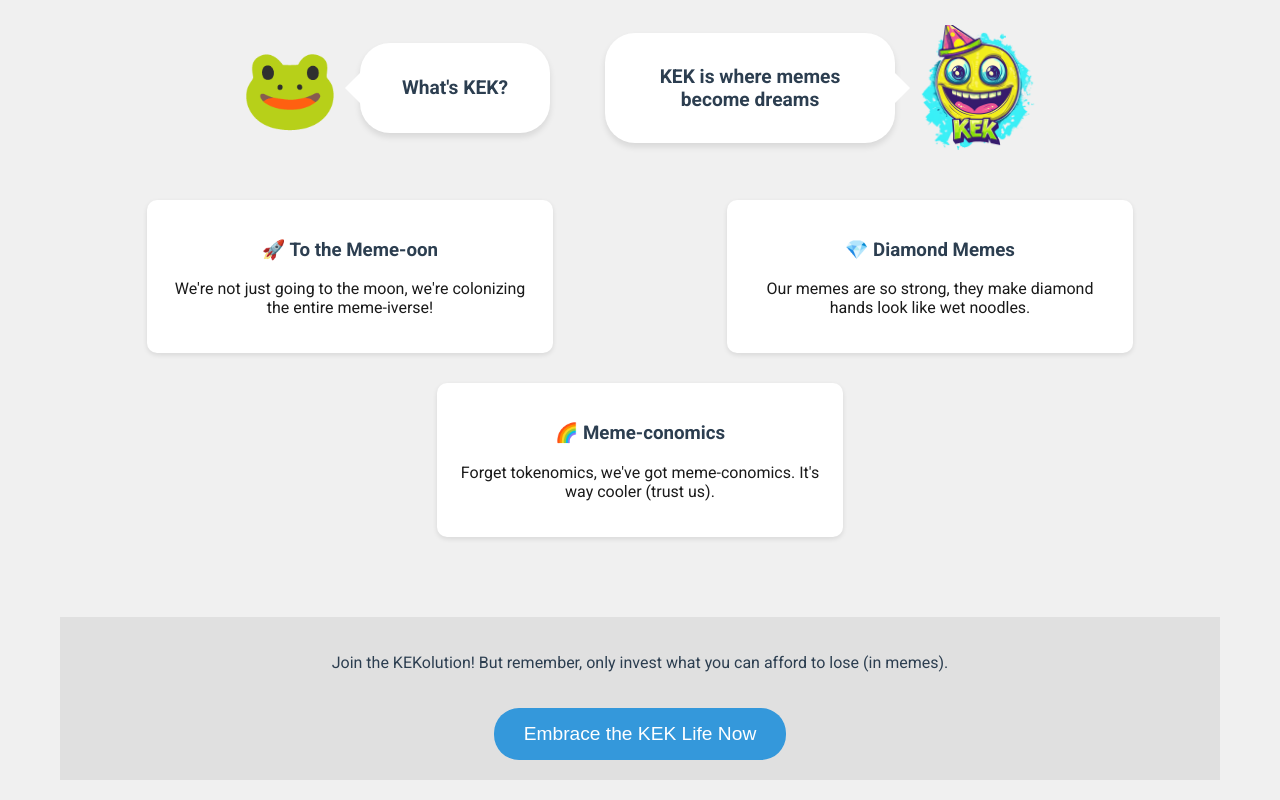
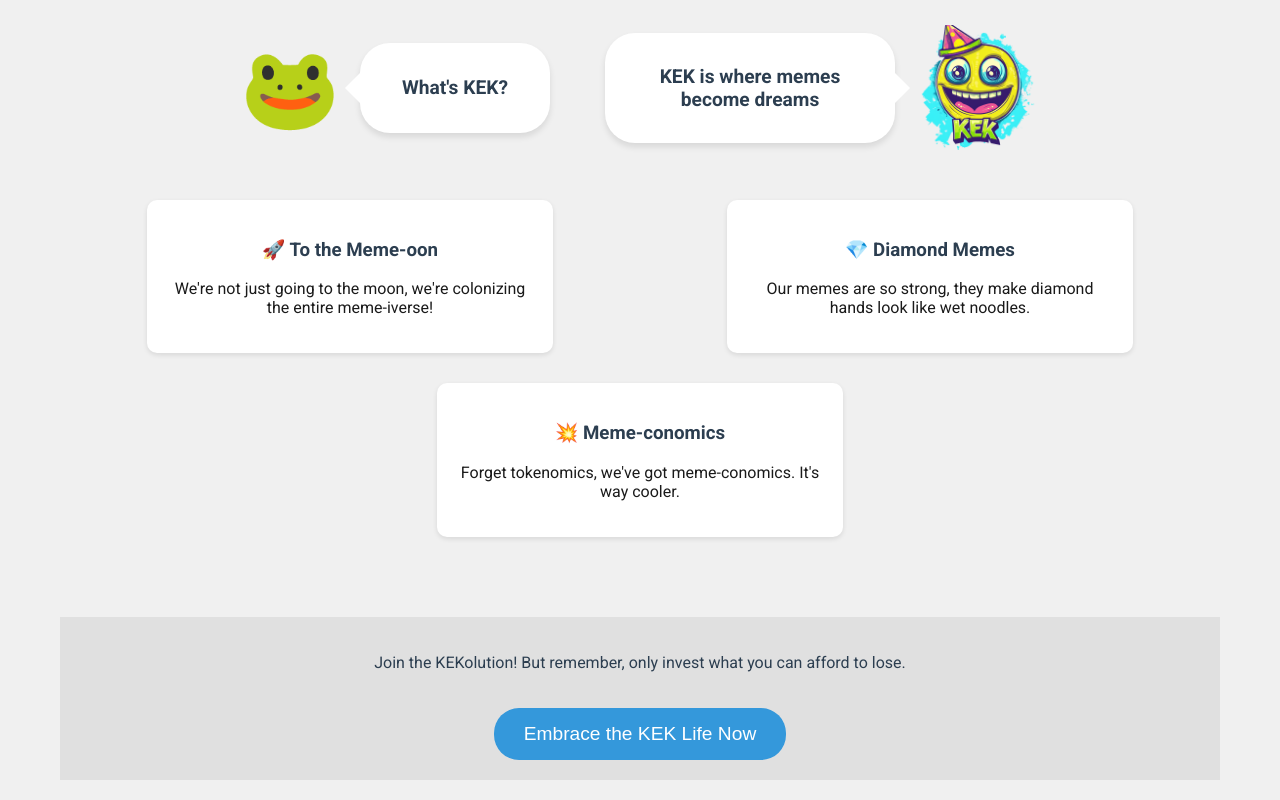
Before and after one commit to ivantey/kek, a plain HTML site: page index.html in a window 1280 px wide. Shown: the part 314-1114 px from the top of the page. Drawn offline with Linux system fonts and the light colour scheme.

Commit message:
Update index.html

```diff
--- a/index.html
+++ b/index.html
@@ -249,12 +249,12 @@
                 <p>Our memes are so strong, they make diamond hands look like wet noodles.</p>
             </div>
             <div class="feature">
-                <h3>🌈 Meme-conomics</h3>
-                <p>Forget tokenomics, we've got meme-conomics. It's way cooler (trust us).</p>
+                <h3>💥 Meme-conomics</h3>
+                <p>Forget tokenomics, we've got meme-conomics. It's way cooler.</p>
             </div>
         </div>
         <footer>
-            <p>Join the KEKolution! But remember, only invest what you can afford to lose (in memes).</p>
+            <p>Join the KEKolution! But remember, only invest what you can afford to lose.</p>
             <button class="cta-button" id="embraceKekButton">Embrace the KEK Life Now</button>
         </footer>
     </div>
```
